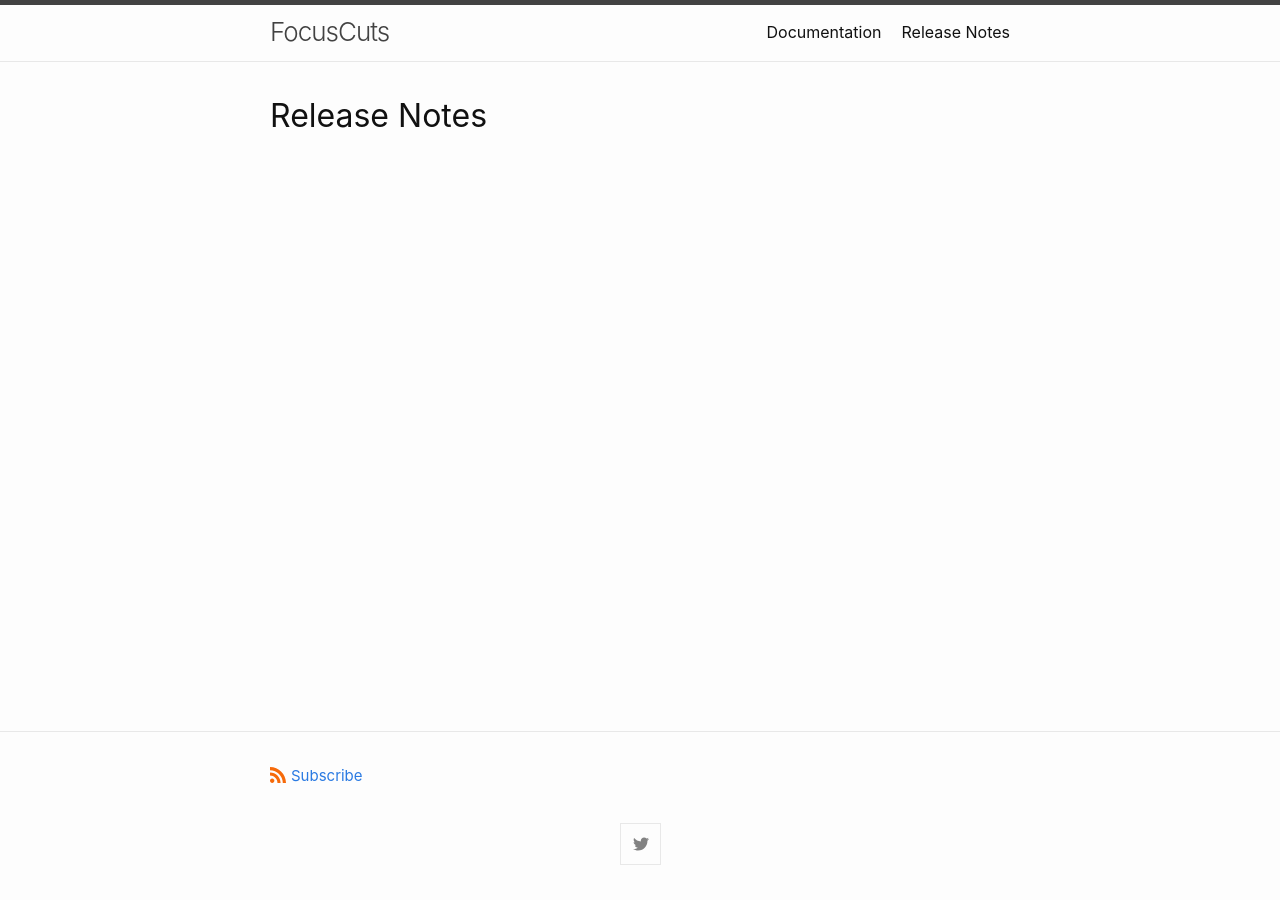
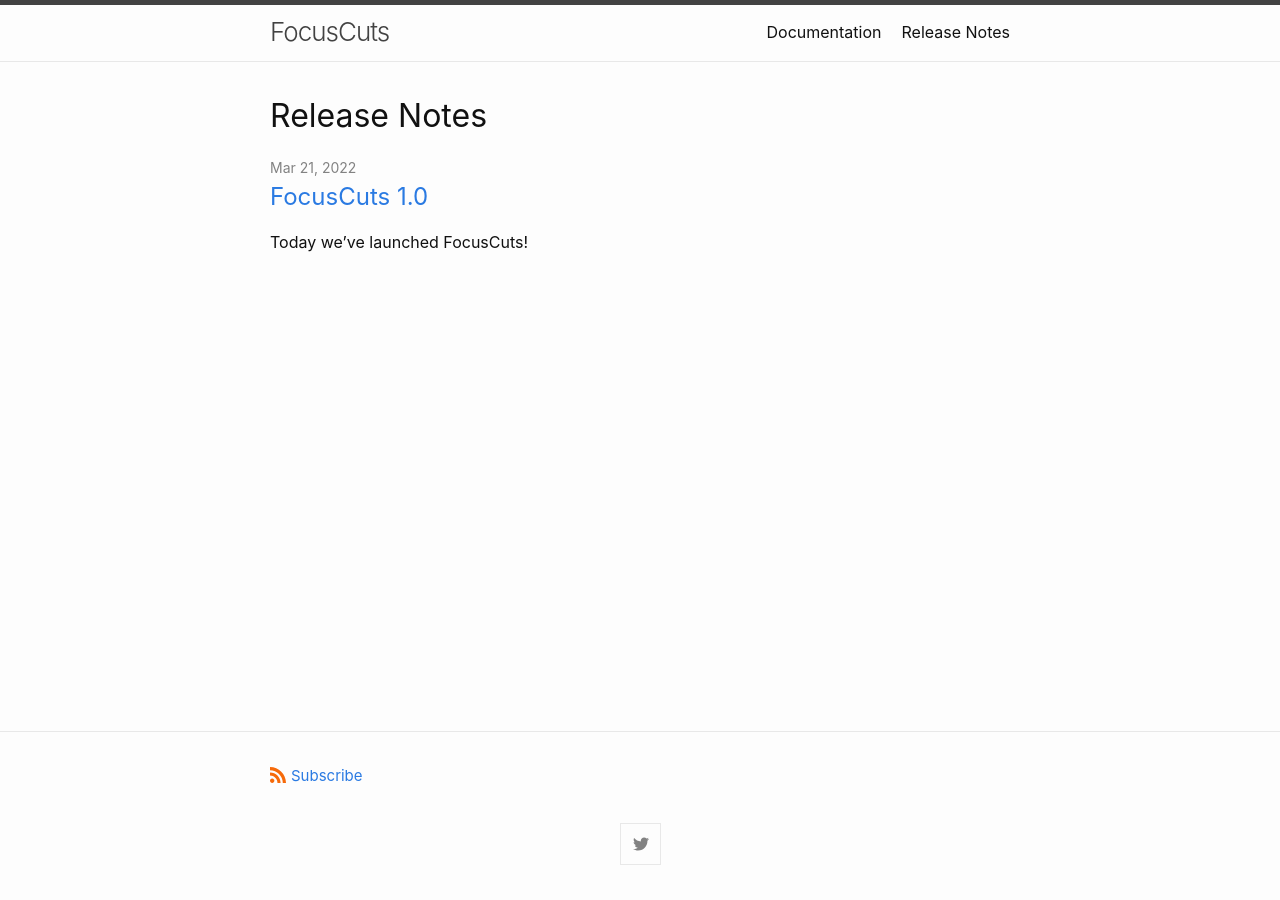
Before and after one commit to Omni-Tooling/FocusCuts-Site, a Jekyll site: the page built from release-notes.md, in a window 1280 px wide. Built offline with Jekyll 4.4.1, drawn with Linux system fonts in a browser that asks for light colours.

Commit message:
Words are good

```diff
--- /dev/null
+++ b/_posts/2022-03-21-10.md
@@ -0,0 +1,5 @@
+---
+layout: post
+title: FocusCuts 1.0
+---
+Today we've launched FocusCuts!
```
Also changed, not shown: help.md (+2 -0 lines).
